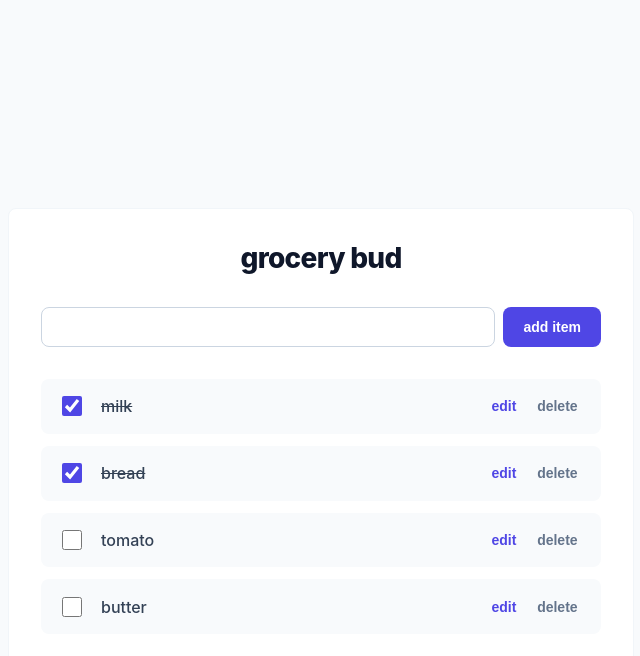
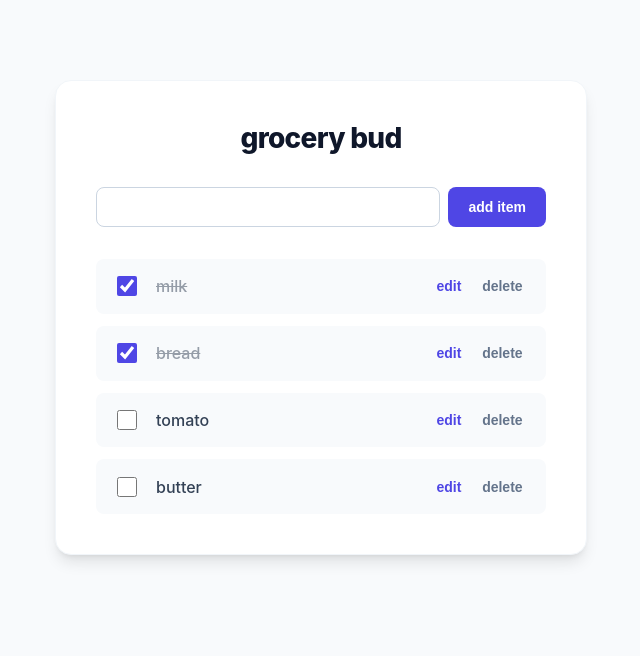
Before and after one commit to NullPointerCzar/crudwithreact, a React (Vite) app: page / in a window 1280 px wide. Shown: the top 656 px of the page, without its empty margins (319-959 px from the left). Built offline with nearby package versions, Linux system fonts and the light colour scheme.

Commit message:
CSS with AI

```diff
--- a/src/App.css
+++ b/src/App.css
@@ -1,14 +1,5 @@
 .section-center {
   width: 90vw;
   margin: 0 auto;
-  max-width: 35rem;
-  margin-top: 8rem;
-  background: var(--white);
-  border-radius: var(--borderRadius);
-  padding: 2rem;
-  box-shadow: var(--shadow-2);
-  transition: var(--transition);
+  max-width: 450px;
 }
-.section-center:hover {
-  box-shadow: var(--shadow-2);
-}
--- a/src/components/SingleItem.jsx
+++ b/src/components/SingleItem.jsx
@@ -24,12 +24,16 @@ const SingleItem = ({ item, removeItem, toggleItem, editItem }) => {
           className='form-input'
           value={newName}
           onChange={(e) => setNewName(e.target.value)}
-          style={{ height: '1.5rem', alignSelf: 'center' }}
+          autoFocus
+          onBlur={handleEdit}
+          onKeyDown={(e) => e.key === 'Enter' && handleEdit()}
+          style={{ height: '2rem', padding: '0.25rem 0.5rem' }}
         />
       ) : (
         <p
           style={{
             textDecoration: item.completed && 'line-through',
+            opacity: item.completed ? 0.5 : 1,
           }}
         >
           {item.name}
```
